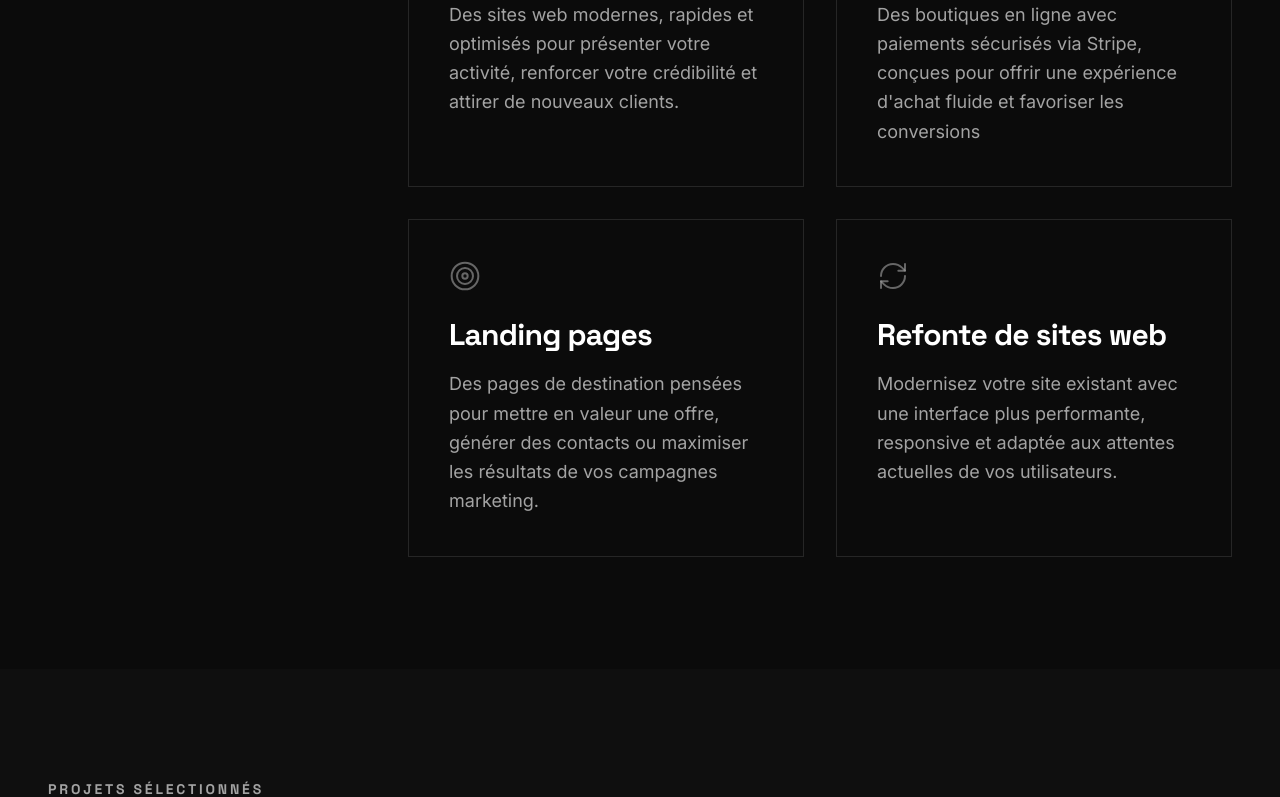
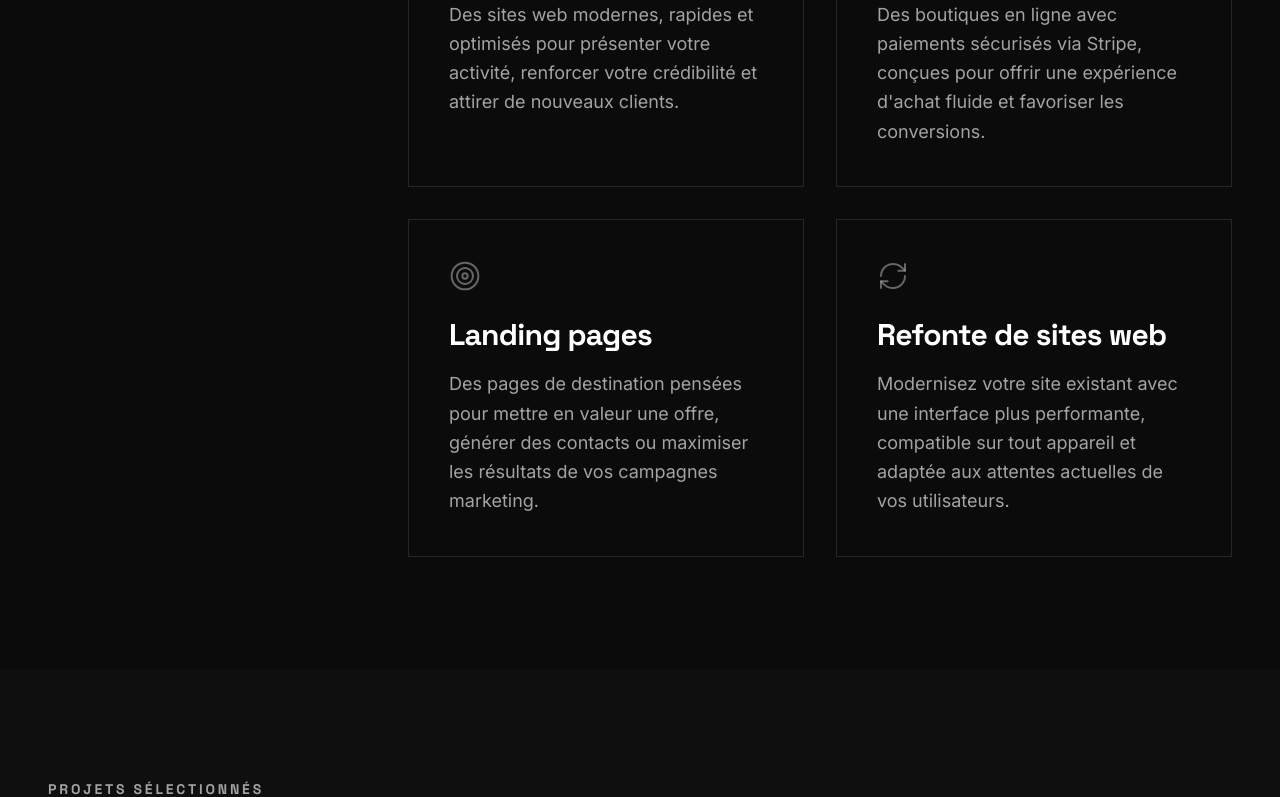
Before and after one commit to Yawleen/yoleneconstable-dev, a Next.js app: page / in a window 1280 px wide. Shown: the part 1450-2247 px from the top of the page. Built offline with nearby package versions, Linux system fonts and the light colour scheme; no server answers.

Commit message:
chore: update services data

```diff
--- a/data/services.ts
+++ b/data/services.ts
@@ -12,7 +12,7 @@ export const services: Service[] = [
     icon: ShoppingCart,
     title: 'Sites e-commerce',
     description:
-      "Des boutiques en ligne avec paiements sécurisés via Stripe, conçues pour offrir une expérience d'achat fluide et favoriser les conversions",
+      "Des boutiques en ligne avec paiements sécurisés via Stripe, conçues pour offrir une expérience d'achat fluide et favoriser les conversions.",
   },
   {
     icon: Target,
@@ -24,6 +24,6 @@ export const services: Service[] = [
     icon: RefreshCw,
     title: 'Refonte de sites web',
     description:
-      'Modernisez votre site existant avec une interface plus performante, responsive et adaptée aux attentes actuelles de vos utilisateurs.',
+      'Modernisez votre site existant avec une interface plus performante, compatible sur tout appareil et adaptée aux attentes actuelles de vos utilisateurs.',
   },
 ];
```
